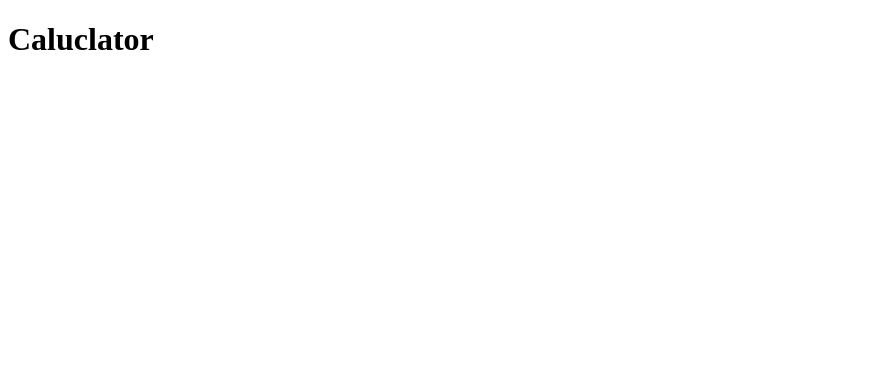
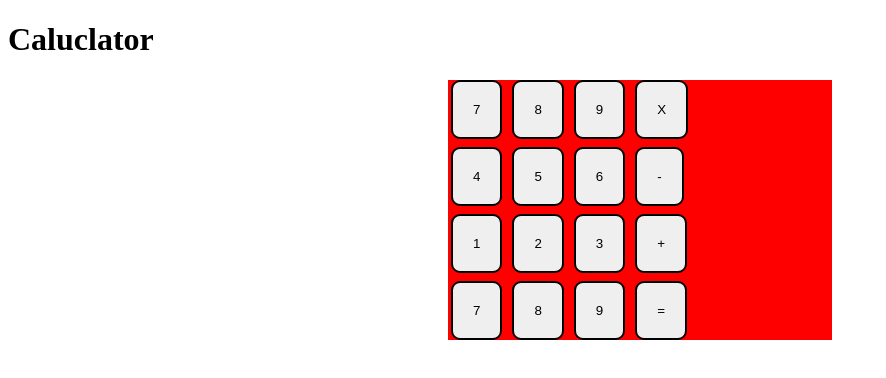
Before and after one commit to PriyanshuSharma1/Calculator, a plain HTML site: page index.html in a window 1280 px wide. Shown: the whole page, without its empty margins (0-886 px from the left). Drawn offline with Linux system fonts and the light colour scheme.

Commit message:
Adding style to the calculator frame

```diff
--- a/index.html
+++ b/index.html
@@ -4,16 +4,37 @@
     <meta charset="UTF-8">
     <meta name="viewport" content="width=device-width, initial-scale=1.0">
     <link href="style.css" rel="stylesheet" type="text/css"/>
-    <link href="utils.css" rel="utility" type="text/css"/>
+    <link href="utils.css" rel="stylesheet" type="text/css"/>
     <title>Calculator</title>
 </head>
 <body>
     <h1>
         Caluclator
     </h1>
-    <div class="container">
+    <div class="container items-center m-w-20 flex-column bg-red mx-auto">
         <div class ="row">
-
+            <button class= "button">7</button>
+            <button class= "button">8</button>
+            <button class= "button">9</button>
+            <button class= "button">X</button>
+        </div>
+        <div class ="row">
+            <button class= "button">4</button>
+            <button class= "button">5</button>
+            <button class= "button">6</button>
+            <button class= "button">-</button>
+        </div>
+        <div class ="row">
+            <button class= "button">1</button>
+            <button class= "button">2</button>
+            <button class= "button">3</button>
+            <button class= "button">+</button>
+        </div>
+        <div class ="row">
+            <button class= "button">7</button>
+            <button class= "button">8</button>
+            <button class= "button">9</button>
+            <button class= "button">=</button>
         </div>
 
     </div>
--- a/utils.css
+++ b/utils.css
@@ -7,3 +7,25 @@
 .mx-auto{
     margin:auto;
 }
+.flex{
+    display: flex;
+}
+.flex-column{
+    flex-direction: column;
+}
+.items-center{
+    align-items: center;
+}
+.m-w-20{
+    max-width: 30vw;
+}
+.button{
+    padding: 20px;
+    margin: 0 3px;
+    border: 2px solid black;
+    border-radius: 9px;
+    cursor: pointer;
+}
+.row{
+    margin: 8px 0;
+}
```
